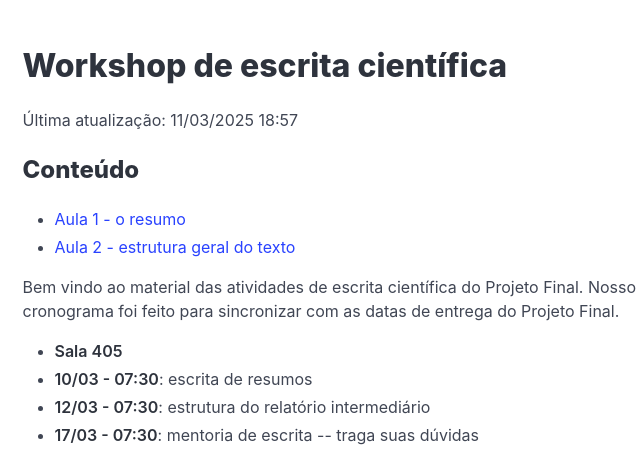
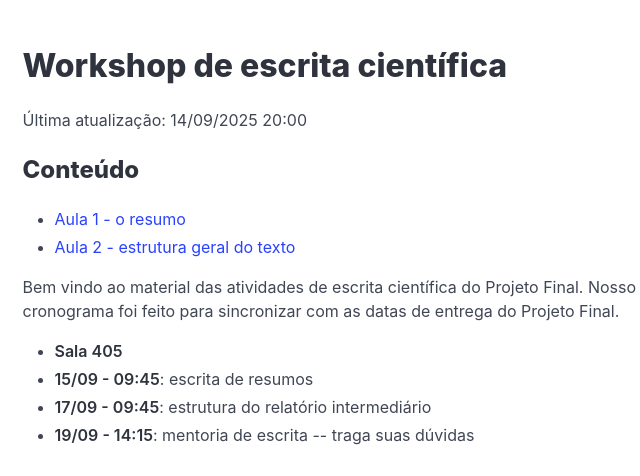
Before and after one commit to igordsm/escrita-cientifica, a plain HTML site: page docs/index.html in a window 1280 px wide. Shown: the top 476 px of the page, 265-905 px from the left. Drawn offline with nearby package versions, Linux system fonts and the light colour scheme.

Commit message:
atualização rápida

```diff
--- a/docs/index.html
+++ b/docs/index.html
@@ -16,7 +16,7 @@
       <p class="subtitle">
 
       </p>
-      <p class="block">Última atualização: 11/03/2025 18:57</p>
+      <p class="block">Última atualização: 14/09/2025 20:00</p>
 
       <div class="content">
         <p class="title is-4">Conteúdo</p>
@@ -32,10 +32,10 @@
         as datas de entrega do Projeto Final.</p>
         <ul>
         <li><strong>Sala 405</strong></li>
-        <li><strong>10/03 - 07:30</strong>: escrita de resumos</li>
-        <li><strong>12/03 - 07:30</strong>: estrutura do relatório
+        <li><strong>15/09 - 09:45</strong>: escrita de resumos</li>
+        <li><strong>17/09 - 09:45</strong>: estrutura do relatório
         intermediário</li>
-        <li><strong>17/03 - 07:30</strong>: mentoria de escrita -- traga
+        <li><strong>19/09 - 14:15</strong>: mentoria de escrita -- traga
         suas dúvidas</li>
         </ul>
         <h2 id="aula-1---o-resumo">Aula 1 - o resumo</h2>
```
Also changed, not shown: 8 other files.
